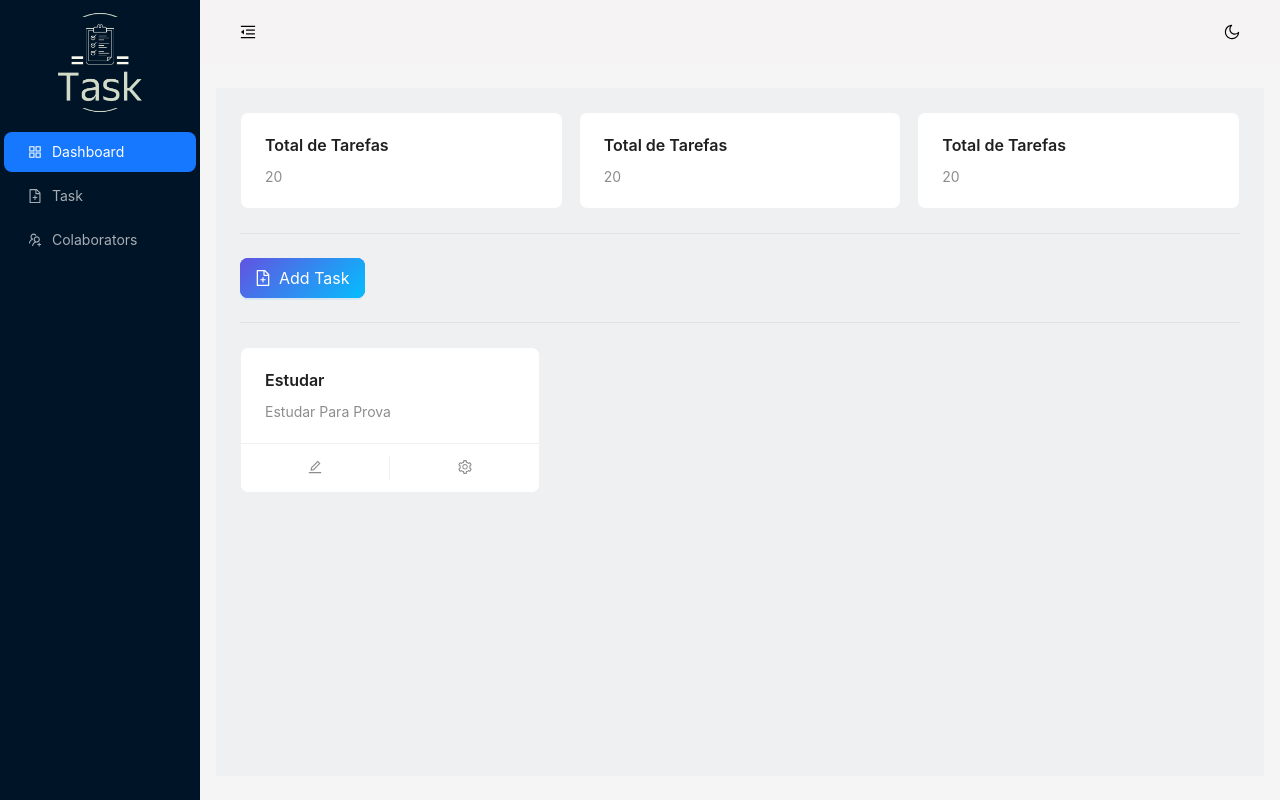
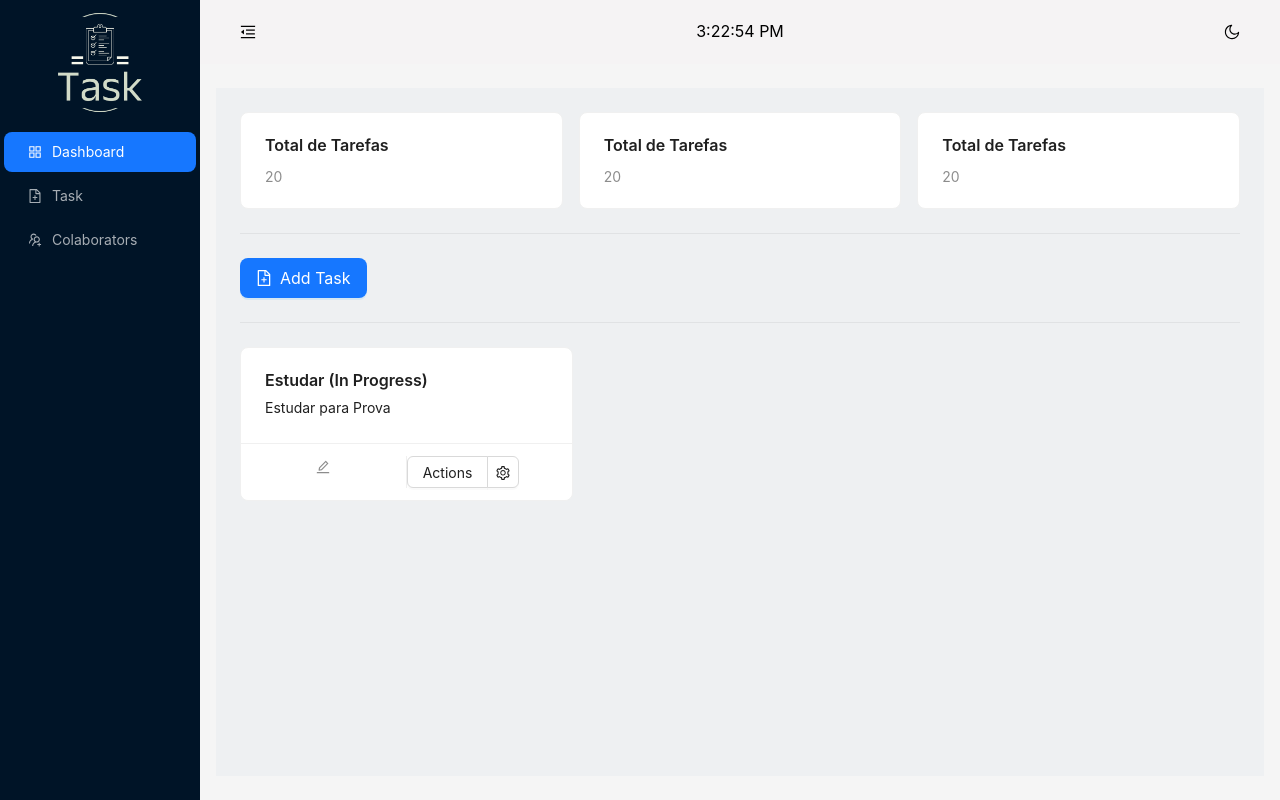
Before and after one commit to Machaieie/Todo_List_Web, a React (Vite) app: page /tasks in a window 1280 px wide. Built offline with nearby package versions, Linux system fonts and the light colour scheme.

Commit message:
atualizacoes de horas e colocando modal em tarefas

```diff
--- a/src/components/Buttons/TaskGradientButton.jsx
+++ b/src/components/Buttons/TaskGradientButton.jsx
@@ -2,16 +2,20 @@ import React, { useContext } from 'react';
 import { Button, ConfigProvider, Space } from 'antd';
 import { css } from '@emotion/css';
 
-
-const TaskGradientButton = ({text, icon}) => {
+const TaskGradientButton = ({ text, icon, onClick }) => {
   const { getPrefixCls } = useContext(ConfigProvider.ConfigContext);
   const rootPrefixCls = getPrefixCls();
+
+  // Estilos personalizados para o botão com gradiente
   const linearGradientButton = css`
     &.${rootPrefixCls}-btn-primary:not([disabled]):not(.${rootPrefixCls}-btn-dangerous) {
       border-width: 0;
+      position: relative;
+      overflow: hidden;
 
       > span {
         position: relative;
+        z-index: 1;
       }
 
       &::before {
@@ -22,6 +26,7 @@ const TaskGradientButton = ({text, icon}) => {
         opacity: 1;
         transition: all 0.3s;
         border-radius: inherit;
+        z-index: 0;
       }
 
       &:hover::before {
@@ -29,14 +34,19 @@ const TaskGradientButton = ({text, icon}) => {
       }
     }
   `;
+
   return (
     <ConfigProvider
-        button={{
+      theme={{
+        components: {
+          Button: {
             className: linearGradientButton,
+          },
+        },
       }}
     >
       <Space>
-          <Button type="primary" size="large" icon={icon}>
+        <Button type="primary" size="large" onClick={onClick} icon={icon}>
           {text}
         </Button>
       </Space>
@@ -44,5 +54,4 @@ const TaskGradientButton = ({text, icon}) => {
   );
 };
 
-
 export default TaskGradientButton;
--- a/src/components/card/CustomTaskCard.jsx
+++ b/src/components/card/CustomTaskCard.jsx
@@ -1,34 +1,88 @@
 import React, { useState } from 'react';
-import { Avatar, Card, Flex } from 'antd';
-import { EditOutlined, SettingOutlined } from '@ant-design/icons';
+import { Card, Dropdown, Menu, Button, Space } from 'antd';
+import { EditOutlined, SettingOutlined, DownOutlined, DeleteOutlined } from '@ant-design/icons';
+import { css } from "@emotion/css";
+const TaskStatus = {
+    DONE: 'Done',
+    CANCELED: 'Canceled',
+    INPROGRESS: 'In Progress',
+};
+
+const CustomTaskCard = ({ loading, title, description, children, onRemove, onStatusChange }) => {
+    const [status, setStatus] = useState(TaskStatus.INPROGRESS);
+
+    const handleMenuClick = (e) => {
+        if (e.key === 'remove') {
+            onRemove();
+        } else if (e.key in TaskStatus) {
+            setStatus(TaskStatus[e.key]);
+            onStatusChange(TaskStatus[e.key]);
+        }
+    };
+
+    const menuItems = [
+        {
+            label: 'Remove',
+            key: 'remove',
+            icon: <DeleteOutlined />,
+            danger: true,
+        },
+        {
+            label: 'Status',
+            key: 'status',
+            icon: <SettingOutlined />,
+            children: [
+                {
+                    label: 'Done',
+                    key: 'DONE',
+                },
+                {
+                    label: 'Canceled',
+                    key: 'CANCELED',
+                },
+                {
+                    label: 'In Progress',
+                    key: 'INPROGRESS',
+                },
+            ],
+        },
+    ];
+
+    const menuProps = {
+        items: menuItems,
+        onClick: handleMenuClick,
+    };
 
     const actions = [
         <EditOutlined key="edit" />,
-    <SettingOutlined key="setting" />,
+        <Dropdown.Button menu={menuProps} icon={<SettingOutlined />} placement="bottomRight">
+            Actions
+        </Dropdown.Button>,
     ];
-const CustomTaskCard = ({ loading, title, description }) => {
+    const cardStyle = css`
+        min-width: 90px;
+        display: flex;
+        flex-direction: column;
+        justify-content: space-between;
+    `;
     return (
-        <Flex gap="middle" align="start" vertical>
         <Card
+            hoverable
             loading={loading}
             actions={actions}
-                style={{
-                    minWidth: 300,
-                }}
+            style={
+                {cardStyle
+
+                }
+            }
         >
             <Card.Meta
-                    title={title}
-                    description={
-                        <>
-                            {description}
-                        </>
-                    }
+                title={`${title} (${status})`}
+                description={<>{description}</>}
             />
-
+            {children}
         </Card>
-        </Flex>
     );
 };
 
-
 export default CustomTaskCard;
--- a/src/components/common components/TopNav.jsx
+++ b/src/components/common components/TopNav.jsx
@@ -1,25 +1,34 @@
-import React, { useContext } from 'react';
-import { Button, Layout } from 'antd';
+import React, { useContext, useState, useEffect } from 'react';
+import { Button, Layout, Typography } from 'antd';
 import ColorConfig from '../../configs/ColorConfigs';
-import { MenuFoldOutlined, MenuUnfoldOutlined, BulbOutlined } from '@ant-design/icons';
-import { ThemeContext } from '../../context/ThemeContext'; // Certifique-se de importar o ThemeContext
-import { SunOutlined, MoonOutlined } from '@ant-design/icons'; // Ícones de sol e lua
+import { MenuFoldOutlined, MenuUnfoldOutlined, BulbOutlined, SunOutlined, MoonOutlined } from '@ant-design/icons';
+import { ThemeContext } from '../../context/ThemeContext';
 
 const { Header } = Layout;
+const { Text } = Typography;
 
 const TopNav = ({ collapsed, toggleCollapsed }) => {
     const { isDarkTheme, toggleTheme } = useContext(ThemeContext);
+    const [currentTime, setCurrentTime] = useState(new Date());
 
-    console.log('Is Dark Theme:', isDarkTheme);
+    useEffect(() => {
+        const interval = setInterval(() => {
+            setCurrentTime(new Date());
+        }, 1000);
+
+        return () => clearInterval(interval);
+    }, []);
+
+    const formattedTime = currentTime.toLocaleTimeString();
+
     return (
         <Header
             style={{
                 padding: '0 16px',
-                background: isDarkTheme?ColorConfig.topdarktheme:ColorConfig.topColor,
+                background: isDarkTheme ? ColorConfig.topdarktheme : ColorConfig.topColor,
                 display: 'flex',
                 justifyContent: 'space-between',
                 alignItems: 'center',
-
             }}
         >
             <Button
@@ -30,9 +39,16 @@ const TopNav = ({ collapsed, toggleCollapsed }) => {
                     fontSize: '16px',
                     width: 64,
                     height: 64,
-                    color:isDarkTheme?"#ffff":"#000000"
+                    color: isDarkTheme ? "#ffff" : "#000000",
                 }}
             />
+
+            <div style={{ flex: 1, textAlign: 'center' }}>
+                <Text style={{ color: isDarkTheme ? "#ffff" : "#000000", fontSize: '16px' }}>
+                    {formattedTime}
+                </Text>
+            </div>
+
             <Button
                 type="text"
                 icon={isDarkTheme ? <SunOutlined /> : <MoonOutlined />}
@@ -41,8 +57,7 @@ const TopNav = ({ collapsed, toggleCollapsed }) => {
                     fontSize: '16px',
                     width: 64,
                     height: 64,
-                    color:isDarkTheme?"#ffff":"#000000",
-
+                    color: isDarkTheme ? "#ffff" : "#000000",
                 }}
             />
         </Header>
--- a/src/components/modal/TaskModal.jsx
+++ b/src/components/modal/TaskModal.jsx
@@ -1,29 +1,22 @@
-import React, { useState } from 'react';
-import { Button, Modal, Spin } from 'antd';
+import { Modal, Button } from 'antd';
 
-const TaskModal = ({ title, onCancel, onOk, children, showLoading }) => {
-  const [loading, setLoading] = useState(false);
-
-  const handleOk = () => {
-    if (showLoading) {
-      setLoading(true);
-      setTimeout(() => {
-        setLoading(false);
-        onOk();
-      }, 2000);
-    } else {
-      onOk();
-    }
-  };
-
+const TaskModal = ({ title,  handleCancel, handleOk, isModalOpen,children }) => {
   return (
     <Modal
       title={title || 'Modal'}
-      onCancel={onCancel}
+      open={isModalOpen}
       onOk={handleOk}
-      confirmLoading={loading}
+      onCancel={handleCancel}
+      footer={[
+        <Button key="back" onClick={handleCancel}>
+          Cancel
+        </Button>,
+        <Button key="confirm" type="primary" onClick={handleOk}>
+         Confirm
+        </Button>,
+      ]}
     >
-      {loading ? <Spin /> : children}
+      {children}
     </Modal>
   );
 };
--- a/src/layouts/AdminLayout.jsx
+++ b/src/layouts/AdminLayout.jsx
@@ -16,7 +16,7 @@ const AdminLayout = () => {
             <SideNav collapsed={collapsed}  />
             <Layout>
                 <TopNav collapsed={collapsed} toggleCollapsed={toggleCollapsed} />
-                <Content style={{ margin: '24px 16px', padding: 24, background: '#fff', minHeight: '280px', backgroundColor:isDarkTheme?"#fafaff":"#eef0f2" }}>
+                <Content style={{ margin: '24px 16px', padding: 24, background: '#fff', minHeight: '280px', backgroundColor:isDarkTheme?"#dee2e6":"#eef0f2" }}>
                     <Outlet />
                 </Content>
             </Layout>
--- a/src/screens/task/Task.jsx
+++ b/src/screens/task/Task.jsx
@@ -1,29 +1,58 @@
-import React from 'react';
+import React, { useState } from 'react';
 import { Divider, Col, Row } from "antd";
 import TaskCard from '../../components/card/SimpleTaskCard';
 import TaskGradientButton from '../../components/Buttons/TaskGradientButton';
 import { FileAddOutlined } from '@ant-design/icons';
 import CustomTaskCard from '../../components/card/CustomTaskCard';
-
+import TaskModal from '../../components/modal/TaskModal';
 
 const Task = () => {
+    const [isModalOpen, setIsModalOpen] = useState(false);
+
+    const showModal = () => {
+        setIsModalOpen(true);
+    };
+    const handleOk = () => {
+        setIsModalOpen(false);
+    };
+    const handleCancel = () => {
+        setIsModalOpen(false);
+    };
     return (
         <>
             <Row gutter={[16, 16]}>
                 <Col xs={24} sm={12} md={8} lg={8} xl={8}>
-                    <TaskCard width="100%" title="Total de Tarefas" description="20"/>
+                    <TaskCard width="100%" title="Total de Tarefas" description="20" />
                 </Col>
                 <Col xs={24} sm={12} md={8} lg={8} xl={8}>
-                    <TaskCard width="100%" title="Total de Tarefas" description="20"/>
+                    <TaskCard width="100%" title="Total de Tarefas" description="20" />
                 </Col>
                 <Col xs={24} sm={12} md={8} lg={8} xl={8}>
-                    <TaskCard width="100%" title="Total de Tarefas" description="20"/>
+                    <TaskCard width="100%" title="Total de Tarefas" description="20" />
                 </Col>
             </Row>
-           <Divider/>
-           <TaskGradientButton text="Add Task" icon={<FileAddOutlined/>}/>
-           <Divider/>
-           <CustomTaskCard title="Estudar" description="Estudar Para Prova"/>
+            <Divider />
+            <TaskGradientButton text="Add Task" icon={<FileAddOutlined />} onClick={showModal} />
+            <TaskModal
+                title={<p>Loading Modal</p>}
+                isModalOpen={isModalOpen}
+                handleCancel={handleCancel}
+                handleOk={handleOk}
+
+            >
+                <p>Some contents...</p>
+                <p>Some contents...</p>
+                <p>Some contents...</p>
+            </TaskModal>
+            <Divider />
+            <Row>
+                <Col xs={24} sm={12} md={8} lg={8} xl={8}>
+                    <CustomTaskCard title="Estudar" >
+                        Estudar para Prova
+                    </CustomTaskCard>
+                </Col>
+            </Row>
+
         </>
     );
 };
```
Lines whose indentation alone changed are shown as unchanged.
